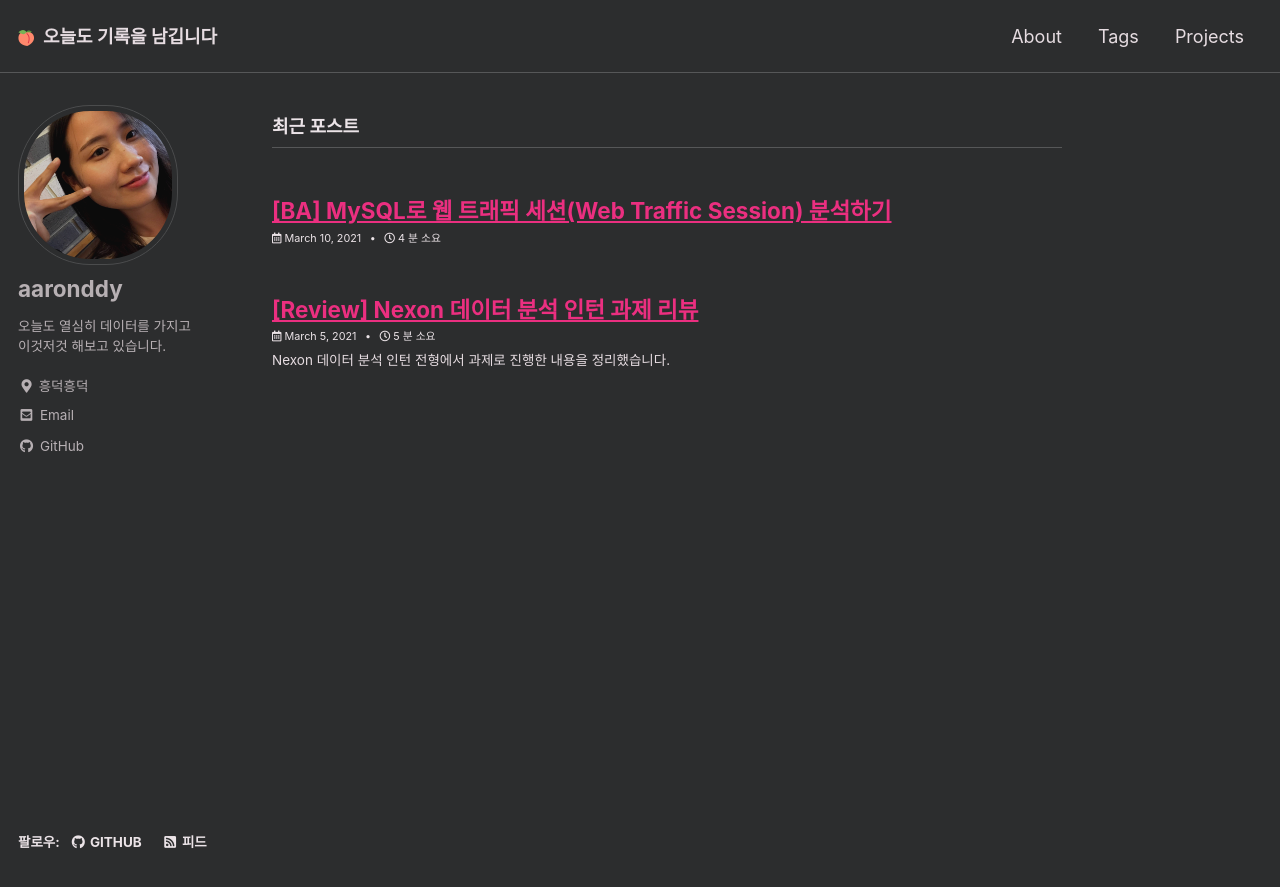
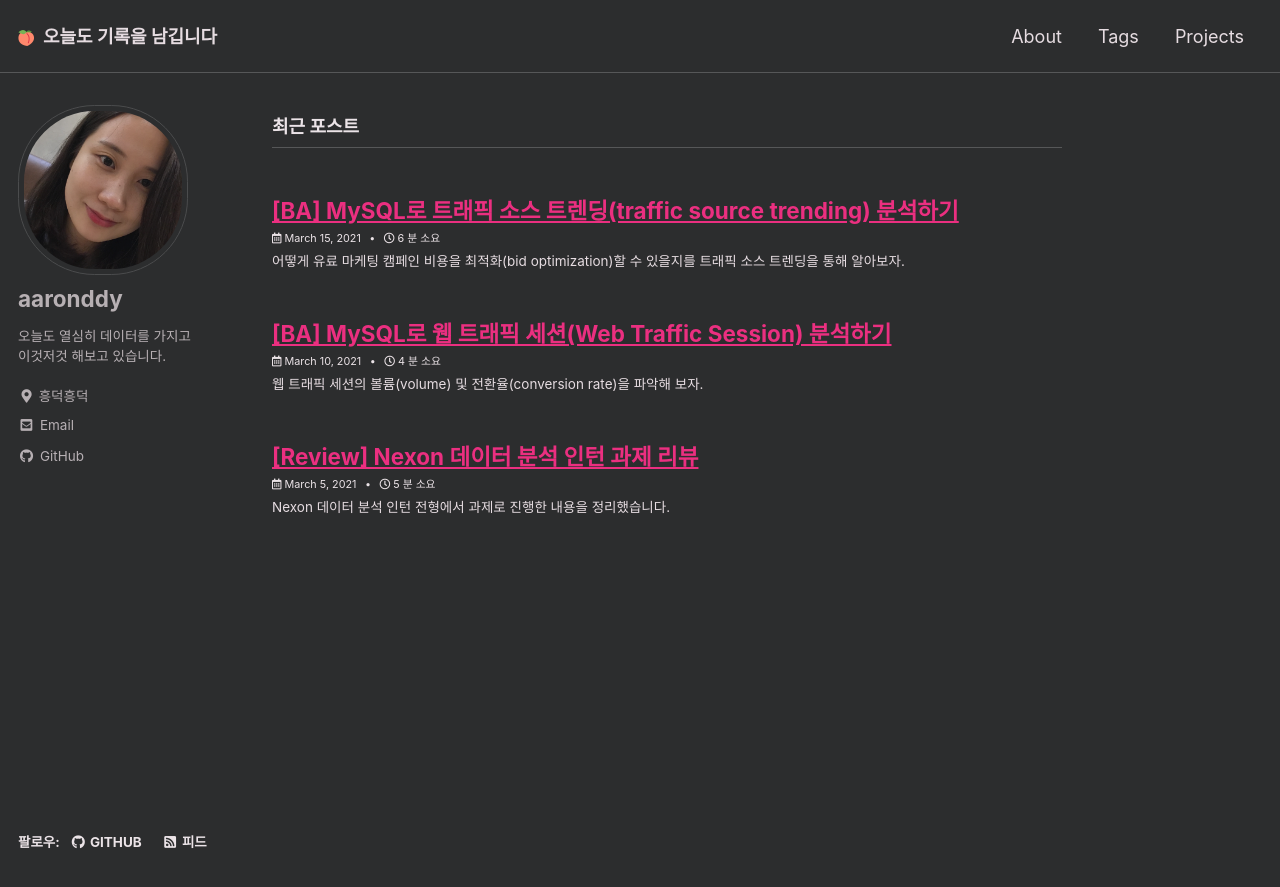
Before and after one commit to aaronddy/aaronddy.github.io, a Jekyll site: the page built from index.html, in a window 1280 px wide. Shown: the top 887 px of the page. Built offline with Jekyll 4.4.1, drawn with Linux system fonts in a browser that asks for light colours; cached includes are drawn as plain includes; some web fonts are replaced; the list of posts is cut into pages by our own code; part of the change alters nothing that is shown.

Commit message:
study bid optimization

````diff
--- a/_posts/2021-03-10-traffic-source-anlaysis.md
+++ b/_posts/2021-03-10-traffic-source-anlaysis.md
@@ -1,6 +1,6 @@
 ---
 title:  "[BA] MySQL로 웹 트래픽 세션(Web Traffic Session) 분석하기"
-excerpt: ""
+excerpt: "웹 트래픽 세션의 볼륨(volume) 및 전환율(conversion rate)을 파악해 보자."
 
 categories:
   - Business Analysis
@@ -84,8 +84,7 @@ B. 분석 objects
 1). 데이터베이스(MySQL)에 저장된 `utm parameter`를 이용해 유료 웹사이트 세션(paid website session)을 파악.<br>
 2). sessions 테이블과 orders 테이블을 'join'해 유료 캠페인으로 얼마나 수익을 만들어 냈는지(전환율이 어떠한지)를 파악.
 
-* 분석 쿼리 예제
-* utm_content별 session volume & order volume, conversion rates 파악해보기
+** 분석 쿼리 예제 - utm_content별 session volume & order volume, conversion rates 파악해보기
 
 ```sql
 
@@ -172,7 +171,7 @@ WHERE website_sessions.created_at < '2012-04-12'
 🔔 첫번째 요청과 동일하게 '2012-04-12' 이전을 조건으로 걸었고, 첫번째 쿼리 결과로 나온 가장 많은 세션을 차지하는 `source='gsearch' & utm_campaign = 'nonbrand'` 조건을 추가했습니다.
 
 💡 결과 해석하기
-  - 세션-구입 전환율은 0.0296으로 약 3% 정도인 것으로 나왔으며, 이는 유료 마케팅 캠페인 비용을 감축할 필요가 있는 것으로 보인다.
+  - 세션-구입 전환율은 0.0296으로 약 3% 정도인 것으로 나왔으며, 이는 유료 마케팅 캠페인 비용을 감축할 필요가 있는 것으로 보인다(over bidding).
   - 가장 세션 유입량이 높은 조건의 전환율이 역 3%라는 것은 동종업계 혹은 이커머스에서 경쟁력이 있는 것인가 싶고, 어떻게 이 비율을 높일 것인지에 대한 많은 고민과 시도가 필요해 보인다.
 
 
--- /dev/null
+++ b/_posts/2021-03-15-bid-optimization-analysis.md
@@ -0,0 +1,211 @@
+---
+title:  "[BA] MySQL로 트래픽 소스 트렌딩(traffic source trending) 분석하기"
+excerpt: "어떻게 유료 마케팅 캠페인 비용을 최적화(bid optimization)할 수 있을지를 트래픽 소스 트렌딩을 통해 알아보자."
+
+categories:
+  - Business Analysis
+tags:
+  - [BA, MySQL, traffic, bidding, optimization, analysis]
+
+toc: true
+toc_sticky: false
+toc_label: "어떻게 진행할 것이냐"
+toc_icon: "cookie-bite"
+
+date: 2021-03-15
+last_modified_at: 2021-03-17
+---
+
+<br>
+
+# ✔ 'bid optimization'은 어떤 개념인가?
+
+: 먼저 'bid'가 어떤 맥락에서 사용되고 있는지부터 보자. 사전적 의미는 '입찰', '유치', '값을 매기다' 와 같다. 그렇다면 <em>디지털 마케팅 상에서는 어떤 상황을 표현하는 걸까?</em> <br>
+웹 사이트에 방문하거나 앱을 사용하면 'display advertisement(웹사이트나 앱 화면 내에 보이는 광고)'를 쉽게 발견할 수 있다. 이 화면 영역 내에서 광고가 고정적이지 않고 페이지가 전환될 때마다 바뀌는 걸 본 적이 있을 것이다. 광고를 띄우려면 광고비(자릿값)를 지불해야 하는데, 이게 'bidding' 형태로 이루어진다. 다시 말하면, 여러 광고주가 참여한 옥션(경매)이 시작되고 가장 높은 가격을 제시하는 광고주의 광고가 해당 영역을 차지하는 것이다.<br>
+광고주 입장에서 높은 가격을 제시해 자리를 얻은 만큼 원하는 '결과'를 얻길 바랄 것이다. 하지만 지불한 광고비에 상응하게 원하는 결과(클릭률, 위치, 노출 정도 등)를 갖는 것은 쉽지 않다. 그렇게 만드는 다양한 외부적 요인이 있는데, 다음과 같다.
+
+- 다른 경쟁 광고주들의 경매가, 예산, 키워드, 고객층, 창의적인 광고 등의 변화는 옥션에 상당한 영향을 미친다.
+- 시간의 변화, 겨울이면 따뜻한 옷을 구입하는 게 증가하는 것처럼 매 시간, 매 주 계속해서 다양한 변화가 계속 일어난다.
+- 사건, 사고 그리고 유행은 큰 변화를 만든다. 예를 들어 SNS에서의 유행하는 물건이나 상황 등은 갑작스런 소비 혹은 구매로 이어진다. 그리고 이건 예측할 수 없다.
+- 광고 플랫폼은 '질'이나 '퍼포먼스' 등 다양한 요인을 기준으로 '옥션'을 진행하고 수정할 수 있다.
+
+이러한 요인들로 인해 광고주가 '같은 경매가(bidding price)'를 매 옥션마다 제시하는 건 좋은 선택이 될 수 없다. 따라서 <u>디지털 마케팅 캠페인을 진행하는 데 'bidding price optimization'은 중요한 접근 혹은 수단이 될 수 밖에 없는 것이다.</u> 적절한 광고 경매 비용을 산정하기 위해 지표를 다시 평가하고, 계산하고, 갱신하며 '경매 비용 최적화(bidding price optimization)'를 하는 것이다.
+
+<br>
+
+*****************************
+
+<br>
+
+# ✔ 'bid optimization'을 위해 무엇을, 어떻게 분석할까?
+  : 유료 트래픽의 여러 세그먼트 값을 파악해 디지털 마케팅 비용을 최적화하려고 한다. 얼마의 수익을 내고 있는지에 따라 유료 트래픽 세그먼트들에 적합한 'bid price'를 부여할지 알아보고자 한다. <br>
+
+예를 들어, 세그먼트 A, 세그먼트 B, 세그먼트 C가 있다고 하자. 각각의 CVR(Conversion Rate)가 10%, 3%, 17% 라고 할 때, 세그먼트 B는 다른 두개에 비해 CVR이 매우 낮다. 이런 상황일 때 세그먼트 B의 비용을 줄이고, 세그먼트 A와 세그먼트 C에 비용을 늘리는 것을 고려해 볼 수 있다.
+
+<br>
+
+**************************
+
+<br>
+
+# ✔ DATE Function에 대해 짚고 가기
+
+- YEAR(): 'date' 혹은 'datetime' 데이터로부터 '년'에 해당하는 부분을 추출하는 함수
+- QUARTER(): 'date' 혹은 'datetime' 데이터로부터 '분기(4분기 기준)'에 해당하는 부분을 추출하는 함수
+- MONTH(): 'date' 혹은 'datetime' 데이터로부터 '월'에 해당하는 부분을 추출하는 함수
+- WEEK(): 'date' 혹은 'datetime' 데이터로부터 '주'에 해당하는 부분을 추출하는 함수
+- DATE(): 'date' 혹은 'datetime' 데이터로부터 '일'에 해당하는 부분을 추출하는 함수
+- NOW(): 현재에 해당하는 시간을 계산
+
+💡 TIP: date function을 `GROUP BY` 혹은 집계 함수 `COUNT()`, `SUM()` 등과 같이 쓰면 트렌드(시간의 흐름에 따른 변화)를 파악하기 용이하다.
+
+** DATE Function 쿼리 예제 - Year, Week를 기준으로 세션 접속 카운팅하기(중복 세션 제외)
+
+```sql
+
+SELECT
+  YEAR(created_at) AS by_year,
+  WEEK(created_at) AS by_week,
+  MIN(DATE(created_at)) AS week_start,             -- 'by_week'를 기준으로 가장 최소값 데이트 ==> 주가 시작되는 date 출력
+  COUNT(DISTINCT website_session_id) AS sessions   -- 중복 제외 website_session_id 카운트
+
+FROM website_sessions
+WHERE where created_at between '2013-08-01' and '2015-03-02'    -- 랜덤으로 기간 설정
+
+GROUP BY 1, 2     -- Year, Week로 그룹핑
+ORDER BY 1        -- Year를 기준으로 올림차순
+;
+
+```
+
+<br>
+
+**************************
+
+<br>
+
+# ✔ 어떤 요청이 들어올 수 있을까?
+
+> 현재 상황: 이전 분석으로 `source='gsearch' & utm_campaign = 'nonbrand'` 세션의 구입 전환율은 약 3%인 것으로 파악되었다. 이는 기준 4%를 넘지 못하였으므로 비용을 감축하기로 하였고, '2012-04-15' 일자를 기준으로 해당 세션에 bidding down이 진행되었다.
+
+A. 비용 감축 이후 'gsearch nonbrand' 세션의 볼륨(volume)을 주 간격으로 어떻게 변화하였는지 파악하고 싶습니다. (2012년 5월 10일 기준)
+
+B. 저희 서비스 사이트를 모바일로 이용하는 데 불편한 감이 있었습니다. 장비 별 차이가 있을 것으로 예상되는데, <u>'gsearch nonbrand' 세션의 장비 별 세션 수, 주문 수, 그리고 구입 전환율(CVR)</u>이 어떻게 되는지 궁금합니다. 장비 별 차이가 있으면 비용을 달리할 예정입니다. (2012년 5월 11일 기준)
+
+C. '2012-05-19' 일을 기준으로 'gsearch nonbrand' 세션의 데스크탑용 마케팅 비용을 늘렸습니다. '2012-04-15' 이후의 주간 장비 별 세션 볼륨(volume)이 어떻게 변화했는지 파악하고 싶습니다. (2012년 6월 9일 기준)
+
+<br>
+
+**********************************
+
+<br>
+
+# ✔ 어떻게 SQL 쿼리를 작성할까?
+
+A. website_session_id를 중복제외 카운팅을 하는데, '주'를 단위로 group by
+
+```sql
+
+SELECT
+  MIN(DATE(created_at)) as week_start_date,
+  COUNT(DISTINCT website_session_id) as sessions
+
+FROM website_sessions
+WHERE created_at < '2012-05-10'    -- 2012-05-10을 기준으로 제한
+  AND utm_source = 'gsearch'       -- gsearch nonbrand 세션 값만 고려
+  AND utm_campaign = 'nonbrand'
+
+GROUP BY WEEK(created_at)
+
+```
+🔔 `GROUP BY`를 `WEEK(created_at)`과 `created_at`으로 하는 데 어떤 차이가 있을까?<br>
+보통 'created_at'은 해당 내용이 생성되는 그 시간인 'timestamp'인 경우이기 때문에 primary key 못지 않게 해당 row의 고유성을 갖고 있는 데이터 컬럼이다. 그렇다면 이 컬럼으로 `GROUP BY`를 진행하면 <u>중복되는 값이 없기 때문에 'sessions' 컬럼 값이 1이 되어버린다.</u> 처음에 이 부분을 고려하지 못해 원하는 결과값을 얻지 못했다. 어떻게 '주' 간격의 세션 수를 얻을 수 있을지 고민해 'WEEK(created_at)'으로 그룹핑을 진행했다. 그 결과로 <em>'week_start_date' 컬럼은 매주의 가장 최소값(가장 빠른 날)이 들어오고 'sessions' 컬럼에는 매주의 세션 수가 값으로 들어왔다.</em>
+
+🔔 SQL을 진행하면서 간과하기 쉬운점 ==> GROUP BY는 SELECT 되지 않은 구문이라도 진행할 수 있다.
+
+💡 결과 해석하기
+
+![image](/assets/post_img/BA_SQL_screenshot/스크린샷1.png){: .align-left}{: width="16%" height="16%"}
+   ** '2012-04-15'를 기준으로 'gsearch nonbrand' 세션에서 광고 비용을 감출하였고, 쿼리 결과로도 확인되듯이 이 날을 기준으로 'sessions' 수가 600대로 줄어든 것을 확인할 수 있다. <br>
+   ** 해당 세션은 비용 변화에 민감하게 반응하지만, 전환율이 낮기 때문에 비용을 더 늘릴 수는 계획이 없으므로 이전의 볼륨은 유지하면서 비용은 유지할 수 있을지를 고민해볼 필요가 있다.
+
+<br>
+<br>
+
+B. device type 별 sessions, orders, conversion rate 구하기
+
+```sql
+
+SELECT
+  website_sessions.device_type,
+  COUNT(DISTINCT website_sessions.website_session_id) AS sessions,
+  COUNT(DISTINCT orders.order_id) AS orders,
+  COUNT(DISTINCT orders.order_id) AS orders / COUNT(DISTINCT website_sessions.website_session_id) AS conv_rt
+
+FROM website_sessions
+  LEFT JOIN orders
+  ON website_sessions.website_session_id = orders.website_session_id
+
+WHERE website_sessions.created_at < '2012-05-11'
+  AND utm_source = 'gsearch'
+  AND utm_campaign = 'nonbrand'
+
+GROUP BY 1
+
+```
+<br>
+
+💡 결과 해석하기
+
+![image](/assets/post_img/BA_SQL_screenshot/스크린샷2.png){: .align-left}{: width="30%" height="30%"}
+<br><br><br>
+
+- 장비 별 전환율 값이 크게 차이가 나는 것으로 드러났다. 모바일 구입 전환율은 1%도 되지 않으나 데스크탑은 4%에 가까운 전환율을 보이고 있다. 데스크탑 마케팅 광고 비용을 늘리고 해당 트래픽에서 판매를 촉진하는 방향으로 추진해야 한다. <br>
+- 추가적으로 이용자가 모바일을 이용하는 데 불편한 부분이 있다면, 기획 혹은 개발 부서에 요청해 기존 ui/ux의 수정 작업을 진행할 필요가 있다. 이를 통해 모바일 서비스 유저의 편리성 혹은 접근성을 높여야 한다.
+
+<br>
+<br>
+
+
+C. traffic source segment trending analysis ==> 장비 세그먼트 세션 수 파악
+
+```sql
+-- pivoting with case when statements
+
+SELECT
+  MIN(DATE(created_at)) AS week_start_date,
+  COUNT(DISTINCT CASE WHEN device_type = 'desktop' THEN website_session_id ELSE NULL END) AS dtop_sessions,
+  -- device_type이 'desktop'이면 website_session_id를 값으로 두고 distinct count 하겠다  ==> 데스크탑에서의 세션 수
+  COUNT(DISTINCT CASE WHEN device_type = 'mobile' THEN website_session_id ELSE NULL END) AS mob_sessions,
+  -- device_type이 'mobile'이면 website_session_id를 값으로 두고 distinct count 하겠다  ==> 모바일에서의 세션 수
+  COUNT(DISTINCT website_session_id) AS total_sessions
+
+FROM website_sessions
+WHERE created_at < '2012-06-09'
+  AND created_at >= '2012-04-15'
+  AND utm_source = 'gsearch'
+  AND utm_campaign = 'nonbrand'
+
+GROUP BY WEEK(created_at)
+
+```
+
+🔔 case when 구문에서 then 이후에 'website_session_id'로 정한 이유는 고유값이므로 세션 수마다 카운팅이 되기 때문이다. 따라서 'created_at'을 주어도 같은 결과를 얻을 수 있다.
+<br>
+
+💡 결과 해석하기
+
+![image](/assets/post_img/BA_SQL_screenshot/스크린샷3.png){: .align-left}{: width="40%" height="40%"}
+<br><br><br><br><br><br>
+
+- '2012-05-19'일을 기준으로 데스크탑 트래픽에 마케팅 비용을 늘렸고, 결과적으로도 그 다음부터 데스크탑 세션 수가 확연하게 늘어난 것을 확인해 볼 수 있다. 또한 모바일 트래픽은 비용을 줄였고, 그 전과 크게 다르지 않거나 세션 수가 약간 더 떨어진 것으로 나타났다.  <br>
+- 이를 통해 디지털 마케팅의 비용 차이가 장비 별로도 드러났으며, 유저들에게 노출이 되면 될수록 세션 유입량도 늘어난다는 것을 추측해볼 수 있다. 이 상관관계를 어떻게 더 효율적으로 활용할 수 있을지 고민해 볼 필요가 있다.
+
+<br>
+<br>
+
+# ✔ 무엇을 남겼나
+
+- 가장 큰 것은 디지털 마케팅이 어떠한 것인지에 대한 이해와 광고비 운영 '최적화'가 비즈니스에서 매우 중요하다는 점을 배웠다. 그렇기에 더욱 데이터를 잘 다루고 '어떤 새로운 관점과 방식으로 인사이트를 찾아내는 것' 역시 중요한 역량일 수 있겠다는 것을 느꼈다.
+- 데이터 분석으로 지원해서 떨어진 적이 있었는데, 비즈니스적 경험이 부족하다는 피드백을 받았다. 물론 납득할 만한 이유였지만 그 '비즈니스'라는 도메인을 아는 게 왜 그렇게 중요한 걸까라는 의문이 있었는데, 지금 과제를 진행하면서 내가 알지 못했던 다양한 방식과 접근, 개념이 있고 이것을 잘 활용할수록 비즈니스 운영이 용이하다는 것을 느끼면서 나의 부족한 점을 더욱 채워야 겠다는 것을 배웠다.
+- 또한 SQL로 간단한 pivoting 예문을 진행하면서 다시금 적용 원리를 이해할 수 있어 매우 유익한 시간이었다.
--- a/_sass/minimal-mistakes/_sidebar.scss
+++ b/_sass/minimal-mistakes/_sidebar.scss
@@ -127,7 +127,7 @@
   }
 
   img {
-    max-width: 160px;
+    max-width: 170px;
     border-radius: 45%;
 
     @include breakpoint($large) {
````
Also changed, not shown: assets/images/plant.png (added), assets/images/profile1.jpg, assets/post_img/BA_SQL_screenshot/스크린샷1.png (added), assets/post_img/BA_SQL_screenshot/스크린샷2.png (added), assets/post_img/BA_SQL_screenshot/스크린샷3.png (added).
